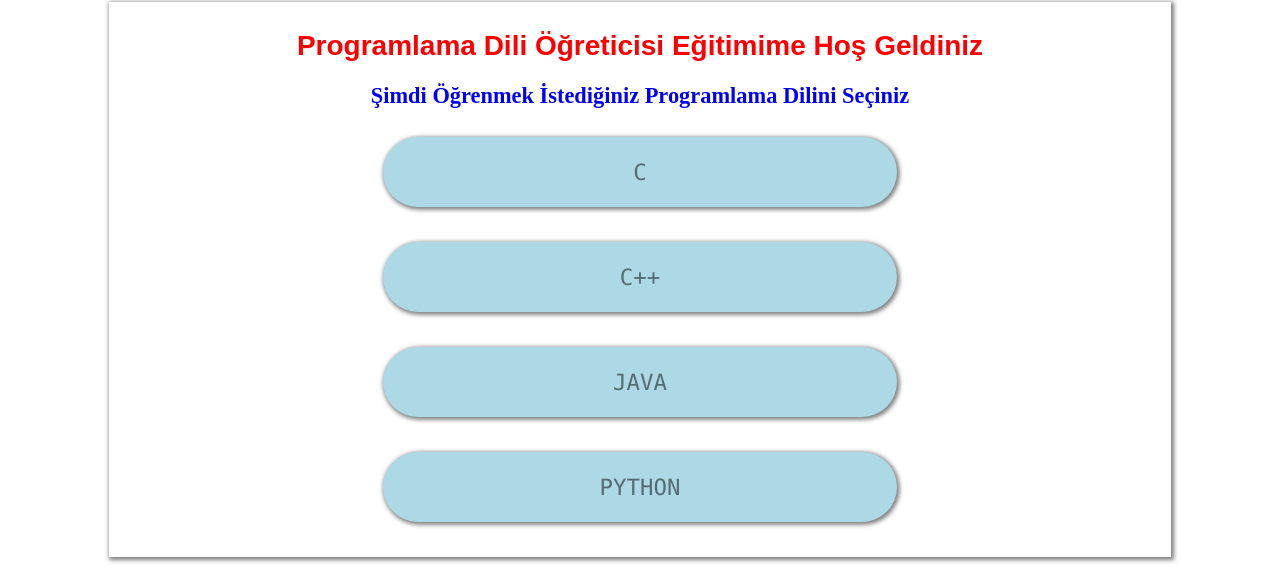
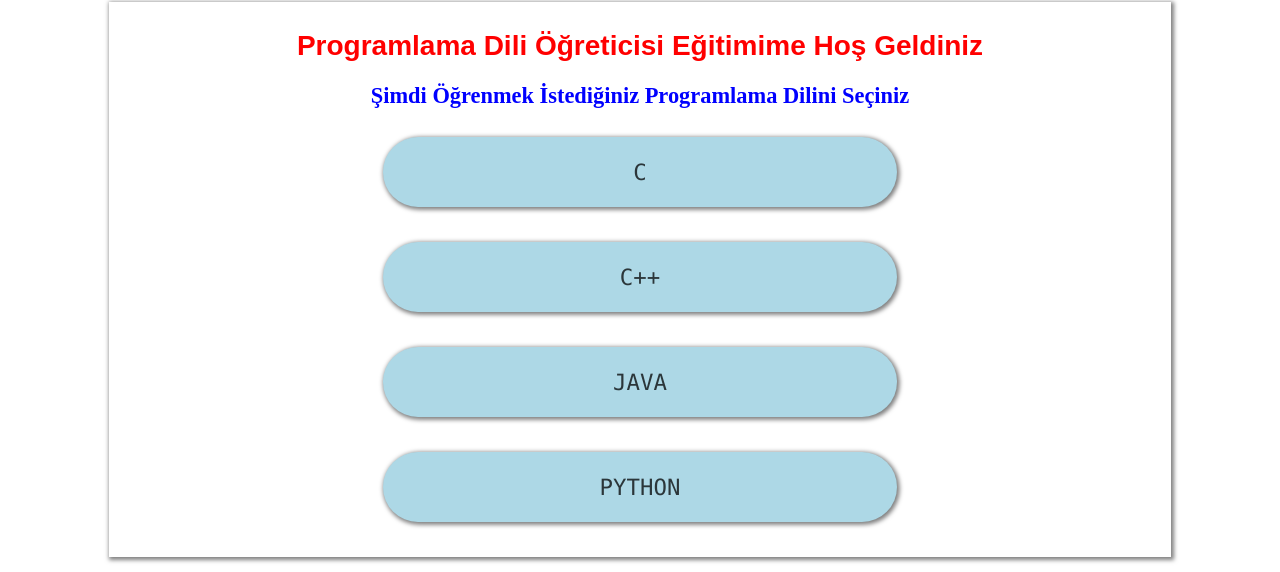
Before and after one commit to alicvz38/programlamadiliogreticisi.github.io, a plain HTML site: page index.html in a window 1280 px wide. Shown: the part 129-701 px from the top of the page. Drawn offline with Linux system fonts and the light colour scheme.

Commit message:
Add files via upload

```diff
--- a/style.css
+++ b/style.css
@@ -48,7 +48,7 @@ img{
     width: 100%;
     height: 10rem;
     line-height: 10rem;
-    color: rgba(0,0,0,0.5);
+    color: rgba(0,0,0,0.75);
     background: lightblue;
     font-size: 3.2rem;
     font-family: consolas;
```
